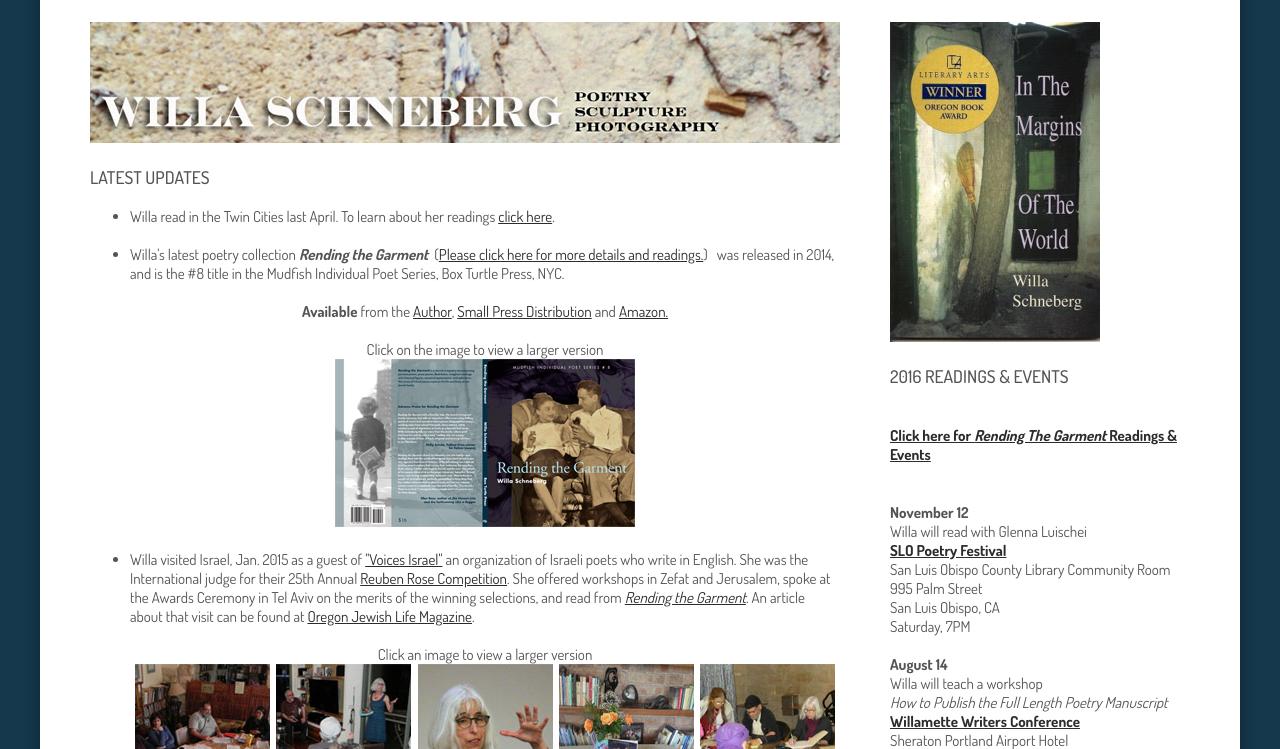
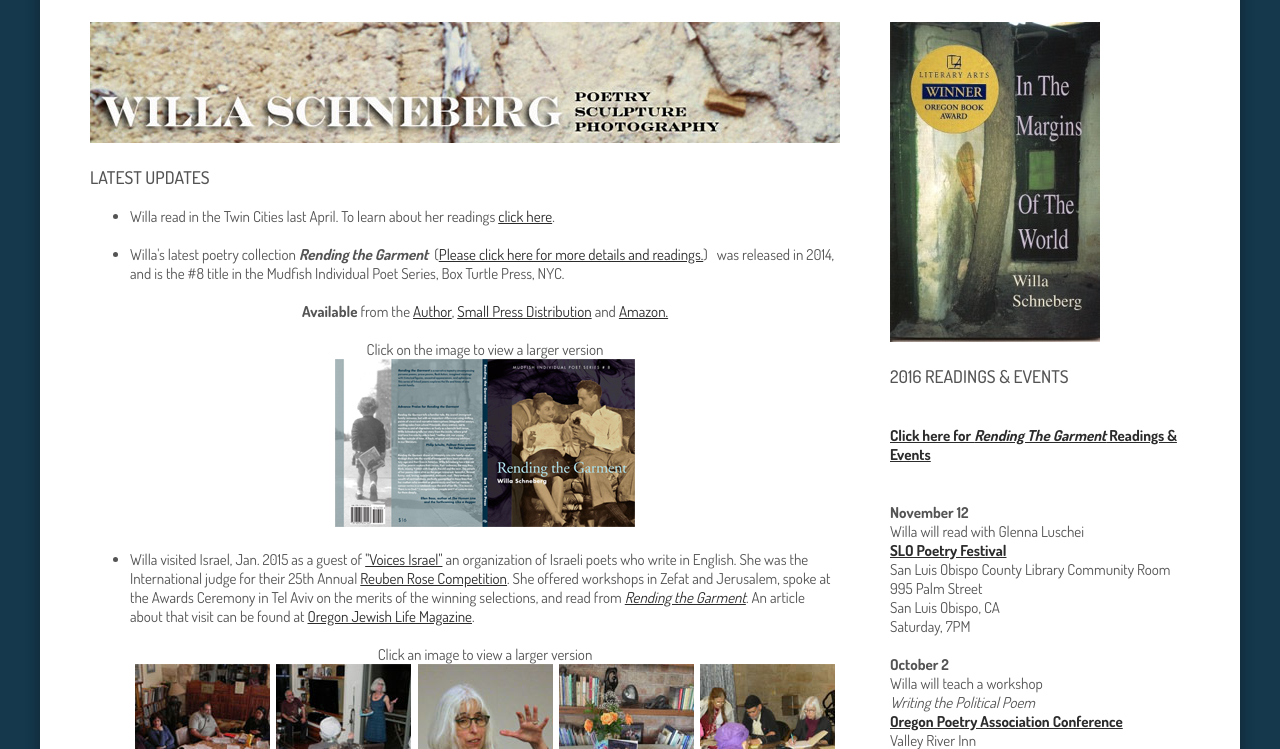
Before and after one commit to velograph/Willa-Schneberg, a plain HTML site: page index-for-review.html in a window 1280 px wide. Shown: the part 203-952 px from the top of the page. Drawn offline with Linux system fonts and the light colour scheme.

Commit message:
August updates

```diff
--- a/index-for-review.html
+++ b/index-for-review.html
@@ -139,12 +139,21 @@
 <a href="http://www.threewayconversation.org/rending.html"><h4>Click here for <i>Rending The Garment</i> Readings & Events</h4></a><br>
 
 <b>November 12</b><br>
-Willa will read with Glenna Luischei<br>
+Willa will read with Glenna Luschei<br>
 <b><a href="http://www.languageofthesoul.org/slo_poetry/" target="_blank">SLO Poetry Festival</a></b><br>
 San Luis Obispo County Library Community Room<br>
 995 Palm Street<br>
 San Luis Obispo, CA<br>
 Saturday, 7PM<br><br>
+
+<b>October 2</b><br>
+Willa will teach a workshop<br>
+<i>Writing the Political Poem</i><br>
+<b><a href="http://oregonpoets.org/category/conferences/" target="_blank">Oregon Poetry Association Conference</a></b><br>
+Valley River Inn<br>
+1000 Valley River Way<br>
+Eugene, OR<br>
+Sunday, 9AM - 10AM <br><br>
 
 <b>August 14</b><br>
 Willa will teach a workshop<br>
```
Also changed, not shown: index.html (+10 -1 lines).
